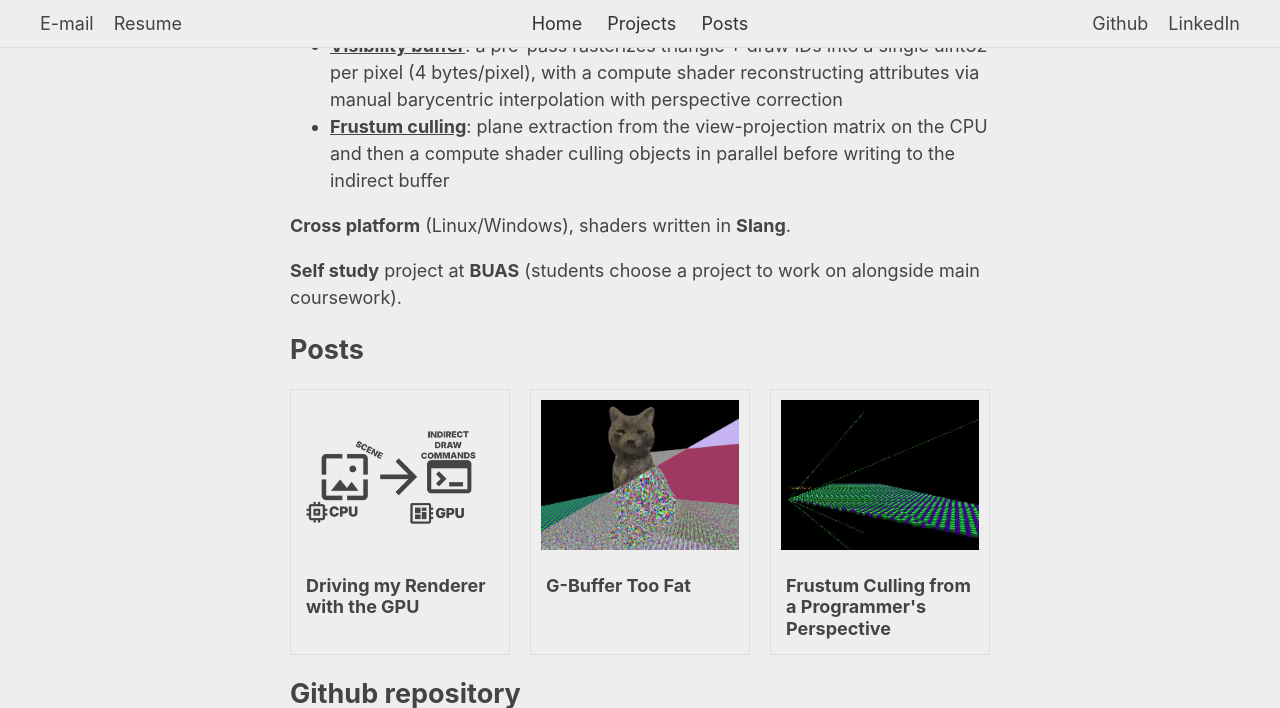
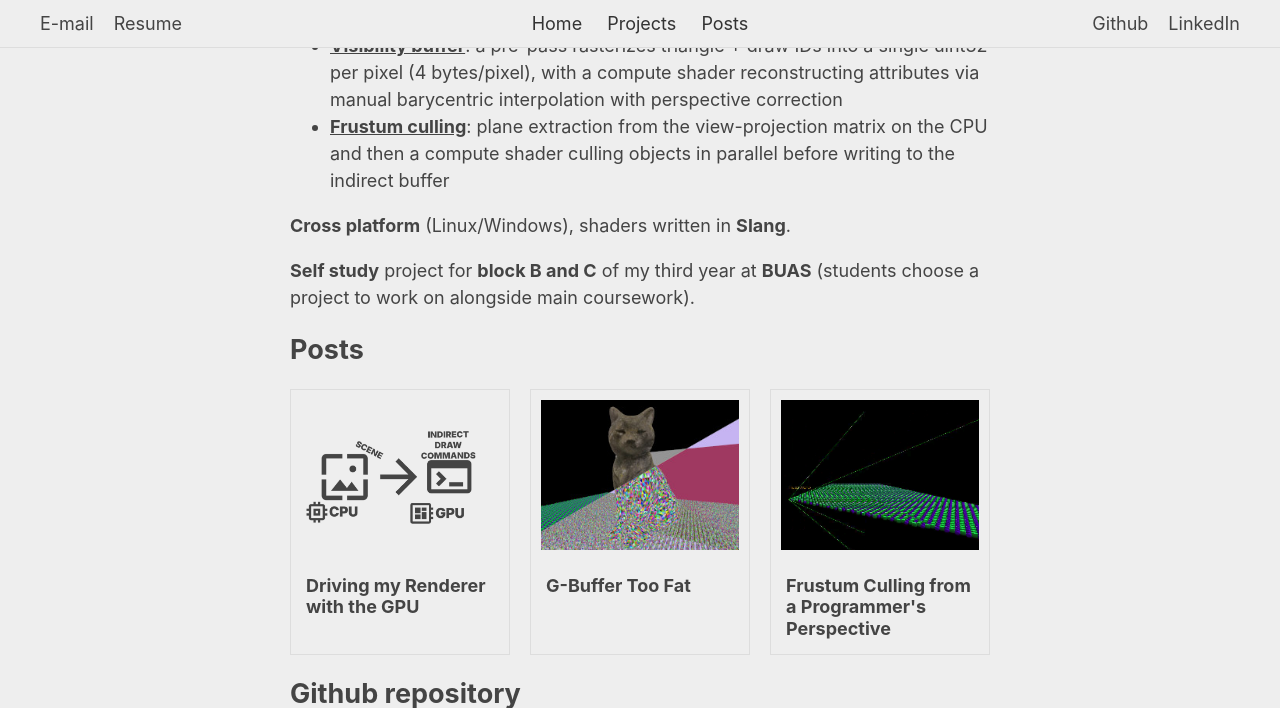
Before and after one commit to bakjedev/bakjedev.github.io, a Jekyll site: the page built from _projects/gpudriven.md, in a window 1280 px wide and 900 px high, scrolled down 748 px, cut to the strip 0-708 px from the top of the window. Built offline with Jekyll 4.4.1, drawn with Linux system fonts in a browser that asks for light colours.

Commit message:
Add projkect specs to gpu driven sdesc

```diff
--- a/_projects/gpudriven.md
+++ b/_projects/gpudriven.md
@@ -22,7 +22,7 @@ Built a **Vulkan** renderer in **C++** from scratch, starting from a basic trian
 
 **Cross platform** (Linux/Windows), shaders written in **Slang**.
 
-**Self study** project at **BUAS** (students choose a project to work on alongside main coursework).
+**Self study** project for **block B and C** of my third year at **BUAS** (students choose a project to work on alongside main coursework).
 
 </div>
 
```
